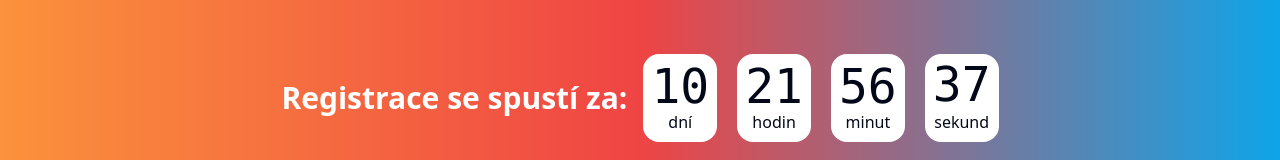
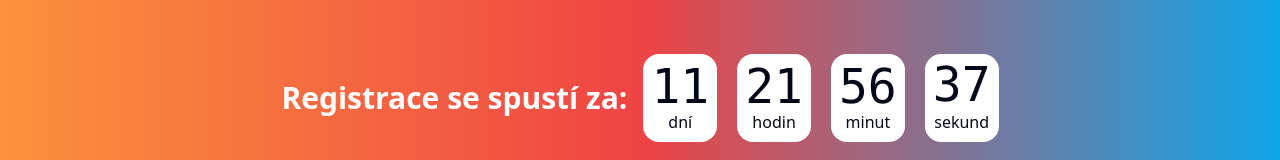
Before and after one commit to jakubhalik/k12tabor, a Next.js app: page / in a window 1280 px wide. Shown: the part 889-1049 px from the top of the page. Built offline with nearby package versions, Linux system fonts and the light colour scheme.

Commit message:
changing date

```diff
--- a/src/components/Countdown.tsx
+++ b/src/components/Countdown.tsx
@@ -8,7 +8,7 @@
   }
 
   const calculateTimeLeft = () => {
-    const difference = +new Date("2024-02-11") - +new Date();
+    const difference = +new Date("2024-02-12") - +new Date();
     let timeLeft: {
       days: number;
       hours: number;
```
